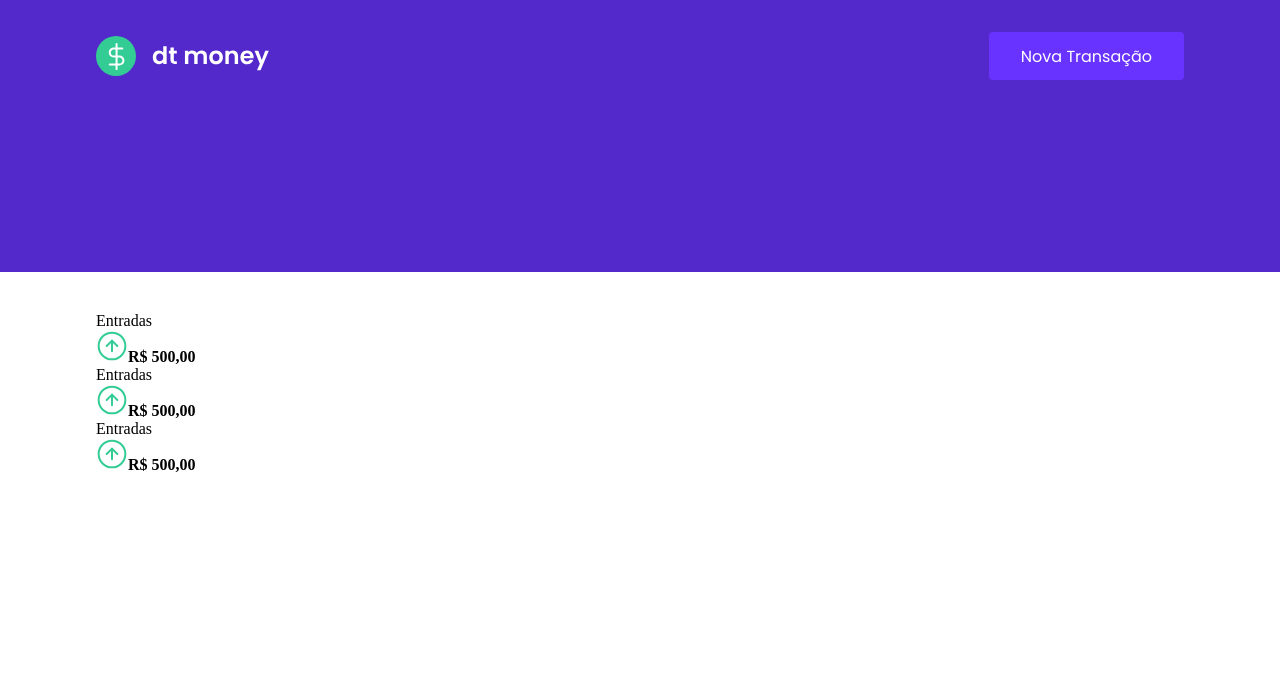
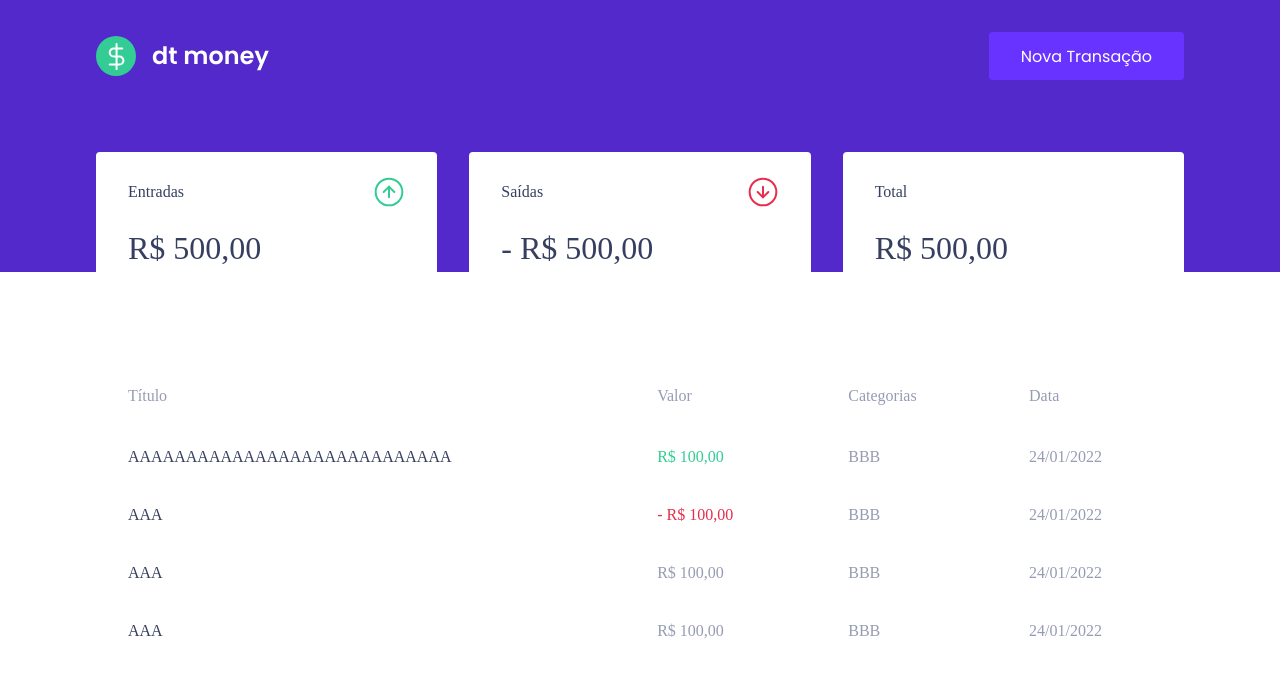
Before and after one commit to gabrielrra/ignite-react-dtmoney, a React (Create React App) app: page / in a window 1280 px wide. Shown: the top 676 px of the page. Built offline with nearby package versions, Linux system fonts and the light colour scheme.

Commit message:
[Components] DONE: - Main components created - Main components styled

```diff
--- a/public/index.html
+++ b/public/index.html
@@ -8,7 +8,7 @@
   <meta charset="utf-8" />
   <meta name="viewport" content="width=device-width, initial-scale=1" />
   <link rel="shortcut icon" href="favicon.png" type="image/png">
-  <link href="https://fonts.googleapis.com/css2?family=Poppins:wght@400;600;700&display=swap" rel="stylesheet">
+  <link href="https://fonts.googleapis.com/css2?family=Poppins:wght@400;500;600;700&display=swap" rel="stylesheet">
 
   <title>Money Me!</title>
 
--- a/src/components/Dashboard/index.tsx
+++ b/src/components/Dashboard/index.tsx
@@ -1,11 +1,11 @@
 import { Summary } from '../Summary'
+import { TransactionsTable } from '../TransactionsTable'
 import { Container } from './styles'
 export function Dashboard() {
   return (
     <Container>
       <Summary />
-      <Summary />
-      <Summary />
+      <TransactionsTable />
     </Container>
   )
 }
--- a/src/components/Summary/index.tsx
+++ b/src/components/Summary/index.tsx
@@ -3,6 +3,7 @@
 
 import entradaImg from '../../assets/entradas.svg'
 import saidaImg from '../../assets/saidas.svg'
+import totalImg from '../../assets/cifrao_no_bg.svg'
 
 export function Summary() {
   return (
@@ -11,8 +12,22 @@
         <header>
           <p>Entradas</p>
           <img src={entradaImg} alt="" />
-          <strong>R$ 500,00</strong>
         </header>
+        <strong>R$ 500,00</strong>
+      </div>
+      <div>
+        <header>
+          <p>Saídas</p>
+          <img src={saidaImg} alt="" />
+        </header>
+        <strong>- R$ 500,00</strong>
+      </div>
+      <div>
+        <header>
+          <p>Total</p>
+          <img src={totalImg} alt="" />
+        </header>
+        <strong>R$ 500,00</strong>
       </div>
     </Container>
   )
--- a/src/components/Summary/styles.ts
+++ b/src/components/Summary/styles.ts
@@ -1,5 +1,28 @@
 import styled from "styled-components";
 
 export const Container = styled.div`
+  display: grid;
+  grid-template-columns: repeat(3, 1fr);
+  gap: 2rem;
+  margin-top: -10rem;
 
+  div {
+    background: var(--shape);
+    padding: 1.5rem 2rem;
+    border-radius: 0.25rem;
+    color: var(--text-title);
+
+    header {
+      display: flex;
+      align-items: center;
+      justify-content: space-between;
+    }
+    strong {
+      margin-top: 1rem;
+      font-size: 2rem;
+      font-weight: 500;
+      line-height: 3rem;
+      display: block;
+    }
+  }
 `
--- /dev/null
+++ b/src/components/TransactionsTable/index.tsx
@@ -0,0 +1,44 @@
+import { Container } from "./styles";
+
+export function TransactionsTable() {
+  return (
+    <Container>
+      <table>
+        <thead>
+          <tr>
+            <th>Título</th>
+            <th>Valor</th>
+            <th>Categorias</th>
+            <th>Data</th>
+          </tr>
+        </thead>
+        <tbody>
+          <tr>
+            <td>AAAAAAAAAAAAAAAAAAAAAAAAAAAA</td>
+            <td className="income">R$ 100,00</td>
+            <td>BBB</td>
+            <td>24/01/2022</td>
+          </tr>
+          <tr>
+            <td>AAA</td>
+            <td className="outcome">- R$ 100,00</td>
+            <td>BBB</td>
+            <td>24/01/2022</td>
+          </tr>
+          <tr>
+            <td>AAA</td>
+            <td>R$ 100,00</td>
+            <td>BBB</td>
+            <td>24/01/2022</td>
+          </tr>
+          <tr>
+            <td>AAA</td>
+            <td>R$ 100,00</td>
+            <td>BBB</td>
+            <td>24/01/2022</td>
+          </tr>
+        </tbody>
+      </table>
+    </Container>
+  )
+}
--- /dev/null
+++ b/src/components/TransactionsTable/styles.ts
@@ -0,0 +1,36 @@
+import styled from "styled-components";
+
+export const Container = styled.div`
+  margin-top: 4rem;
+
+  table {
+    width: 100%;
+    border-spacing: 0 0.5rem;
+
+    th {
+      color: var(--text-body);
+      font-weight: 400;
+      padding: 1rem 2rem;
+      text-align: left;
+      line-height: 1.5rem;
+    }
+
+    td {
+      padding: 1rem 2rem;
+      border: 0;
+      background: var(--shape);
+      color: var(--text-body);
+      border-radius: 0.25rem;
+
+      &:first-child {
+        color: var(--text-title);
+      }
+      &.income {
+        color: var(--green);
+      }
+      &.outcome {
+        color: var(--red);
+      }
+    }
+  }
+`
--- a/src/styles/global.ts
+++ b/src/styles/global.ts
@@ -5,6 +5,7 @@
     --background: #f0f2f5;
     --red: #e52e4d;
     --blue: #5429cc;
+    --green: #33cc95;
 
     --blue-light: #6933ff;
 
```
